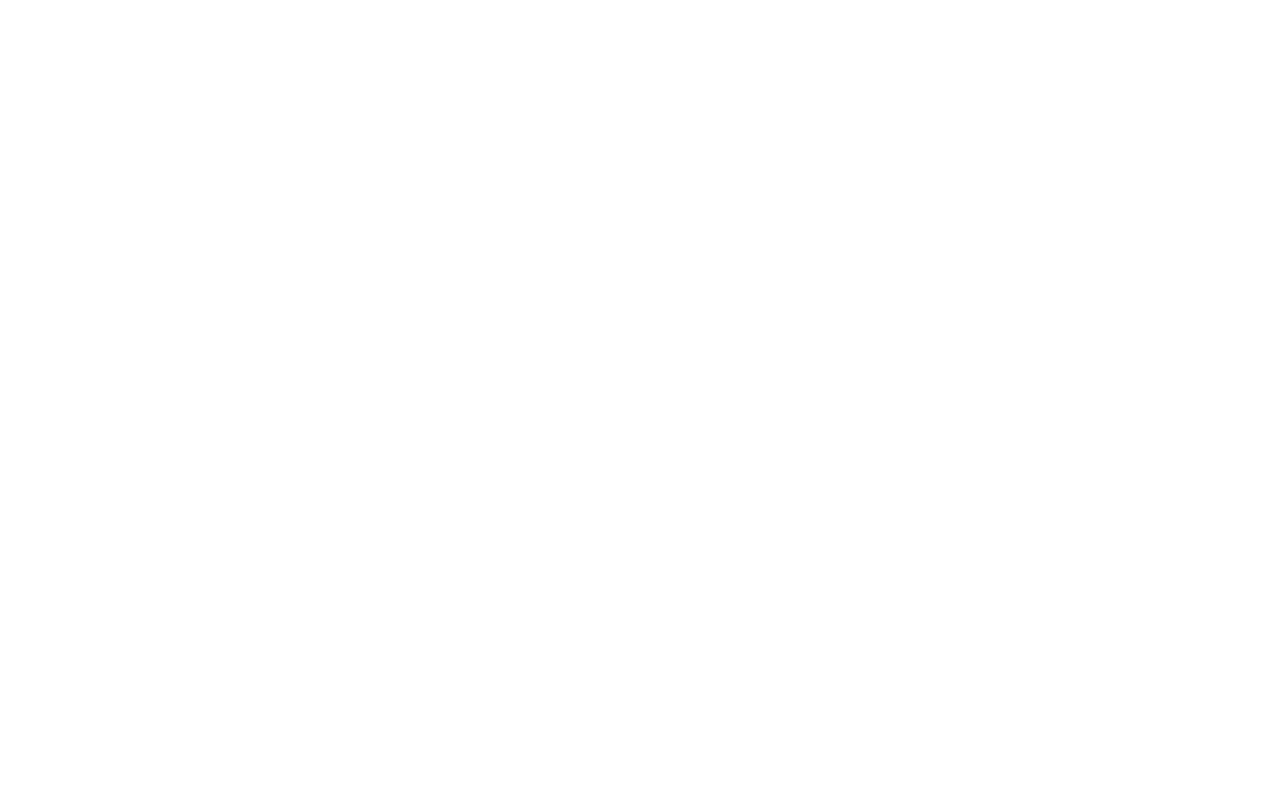
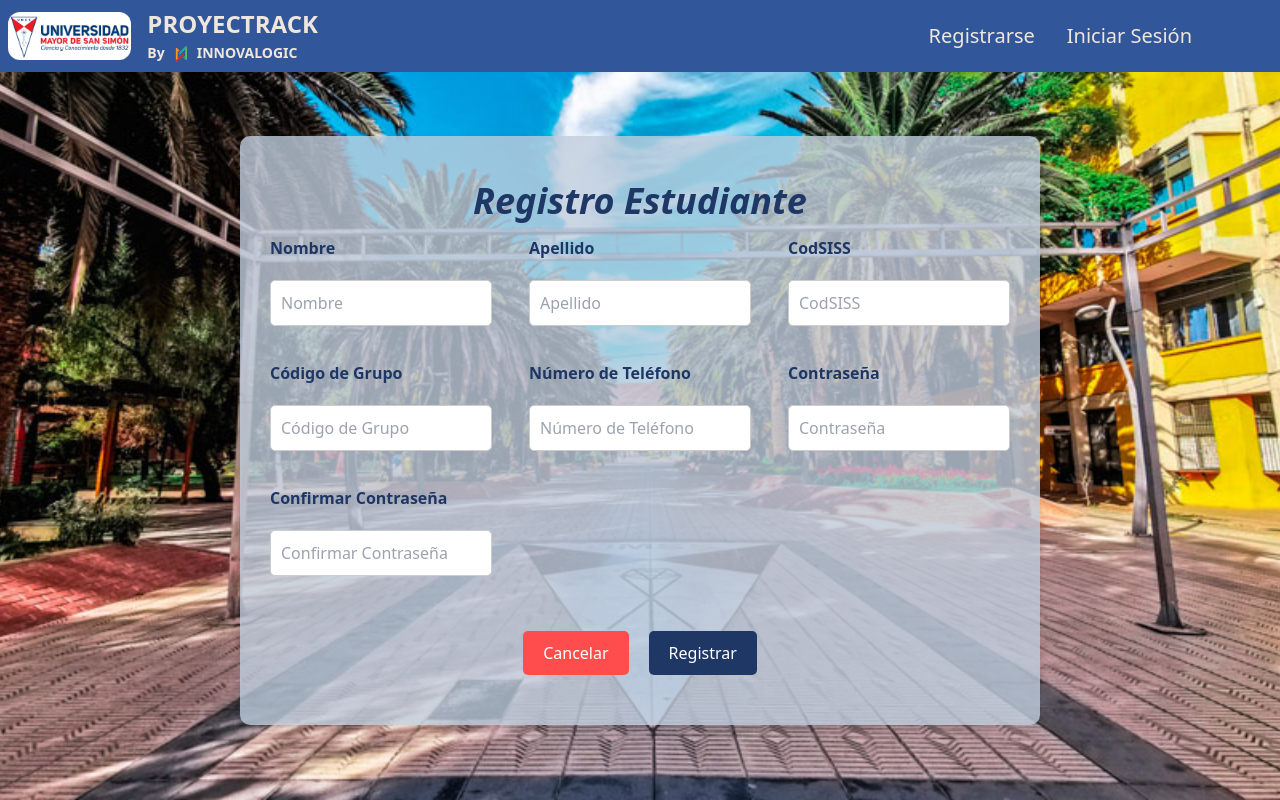
Before and after one commit to innovalogic/ProyectoTis, a React (Vite) app in the folder Frontend/proyectotis/: page /RegistroEmpresa in a window 1280 px wide. Before the commit this address had no page. Built offline with nearby package versions, Linux system fonts and the light colour scheme.

Commit message:
Creacion de los archivos RegistroEmpresa jsx y css para comenzar su desarrollo

```diff
--- a/Frontend/proyectotis/src/App.jsx
+++ b/Frontend/proyectotis/src/App.jsx
@@ -3,6 +3,7 @@
 import PaginaDeInicio from './Paginas/PaginaDeInicio';
 import InicioSesion from './Paginas/InicioSesion';
 import RegistroEstudiante from './Paginas/RegistroEstudiante';
+import RegistroEmpresa from './Paginas/RegistroEmpresa';
 
 function App() {
   return (
@@ -11,6 +12,7 @@
         <Route path="/" element={<PaginaDeInicio />} />
         <Route path="InicioSesion" element={<InicioSesion/>}/>
         <Route path="RegistroEstudiante" element={<RegistroEstudiante/>}/>
+        <Route path="RegistroEmpresa" element={<RegistroEmpresa/>}/>
       </Routes>
     </Router>
   );
--- /dev/null
+++ b/Frontend/proyectotis/src/Paginas/RegistroEmpresa.css
@@ -0,0 +1,94 @@
+.background-image {
+    background-image: url("/src/Imagenes/UMSSENTRADA6.jpg");
+    background-size: cover;
+    background-position: center;
+    background-repeat: no-repeat;
+    width: 100vw;
+    height: 100vh;
+    display: flex;
+    justify-content: center;
+    align-items: center;
+    flex-direction: column;
+  }
+
+  .form-container {
+    background-color: rgba(192, 205, 222, 0.8);
+    border-radius: 10px;
+    padding: 30px;
+    width: 800px;
+    box-shadow: 0 4px 8px rgba(0, 0, 0, 0.1);
+    display: flex;
+    flex-direction: column;
+    align-items: center;
+    margin-top: 60px;
+  }
+
+  .form-grid {
+    display: flex;
+    flex-direction: column;
+    width: 100%;
+  }
+
+  .form-row {
+    display: flex;
+    justify-content: space-between;
+    margin-bottom: 20px;
+  }
+
+  .input-group {
+    display: flex;
+    flex-direction: column;
+    width: 30%;
+  }
+
+  .input-field {
+    padding: 10px;
+    border: 1px solid #ccc;
+    border-radius: 5px;
+    font-size: 1rem;
+    margin-right: 15px;
+    margin-top: 15px;
+    margin-bottom: 15px;
+  }
+
+  .form-row .input-field:last-child {
+    margin-right: 0;
+  }
+
+  label {
+    font-size: 1rem;
+    margin-bottom: 5px;
+    color: #1E3664;
+    font-weight: bold; /* Para que las etiquetas sean en negrita */
+  }
+  /* Estilos para los botones */
+  .button-row {
+    display: flex;
+    justify-content: center;
+    width: 100%;
+    margin-top: 20px;
+  }
+
+  .btn-register, .btn-cancel {
+    padding: 10px 20px;
+    font-size: 1rem;
+    border-radius: 5px;
+    cursor: pointer;
+    margin: 0 10px;
+  }
+
+  .btn-register {
+    background-color: #1F3765;
+    color: white;
+    border: none;
+  }
+
+  .btn-cancel {
+    background-color: #ff4d4d;
+    color: white;
+    border: none;
+  }
+
+  .btn-register:hover, .btn-cancel:hover {
+    opacity: 0.8;
+  }
--- /dev/null
+++ b/Frontend/proyectotis/src/Paginas/RegistroEmpresa.jsx
@@ -0,0 +1,56 @@
+import NavbarInicioDeSesion from "../Componentes/NavbarInicio";
+import './RegistroEmpresa.css';
+
+export default function RegistroEmpresa() {
+
+    return (
+        <>
+            <NavbarInicioDeSesion />
+            <div className="background-image">
+                <div className="form-container">
+                    <h1 className="text-4xl font-bold italic" style={{ color: '#1F3765' ,margin:'15px'}}>Registro Estudiante</h1>
+                    <form className="form-grid">
+                        <div className="form-row">
+                            <div className="input-group">
+                                <label htmlFor="nombre">Nombre</label>
+                                <input type="text" id="nombre" placeholder="Nombre" className="input-field" />
+                            </div>
+                            <div className="input-group">
+                                <label htmlFor="apellido">Apellido</label>
+                                <input type="text" id="apellido" placeholder="Apellido" className="input-field" />
+                            </div>
+                            <div className="input-group">
+                                <label htmlFor="codsiss">CodSISS</label>
+                                <input type="text" id="codsiss" placeholder="CodSISS" className="input-field" />
+                            </div>
+                        </div>
+                        <div className="form-row">
+                            <div className="input-group">
+                                <label htmlFor="codigoGrupo">Código de Grupo</label>
+                                <input type="text" id="codigoGrupo" placeholder="Código de Grupo" className="input-field" />
+                            </div>
+                            <div className="input-group">
+                                <label htmlFor="telefono">Número de Teléfono</label>
+                                <input type="tel" id="telefono" placeholder="Número de Teléfono" className="input-field" />
+                            </div>
+                            <div className="input-group">
+                                <label htmlFor="contrasena">Contraseña</label>
+                                <input type="password" id="contrasena" placeholder="Contraseña" className="input-field" />
+                            </div>
+                        </div>
+                        <div className="form-row">
+                            <div className="input-group">
+                                <label htmlFor="confirmarContrasena">Confirmar Contraseña</label>
+                                <input type="password" id="confirmarContrasena" placeholder="Confirmar Contraseña" className="input-field" />
+                            </div>
+                        </div>
+                        <div className="form-row button-row">
+                            <button type="button" className="btn-cancel">Cancelar</button>
+                            <button type="submit" className="btn-register">Registrar</button>
+                        </div>
+                    </form>
+                </div>
+            </div>
+        </>
+    );
+}
```
